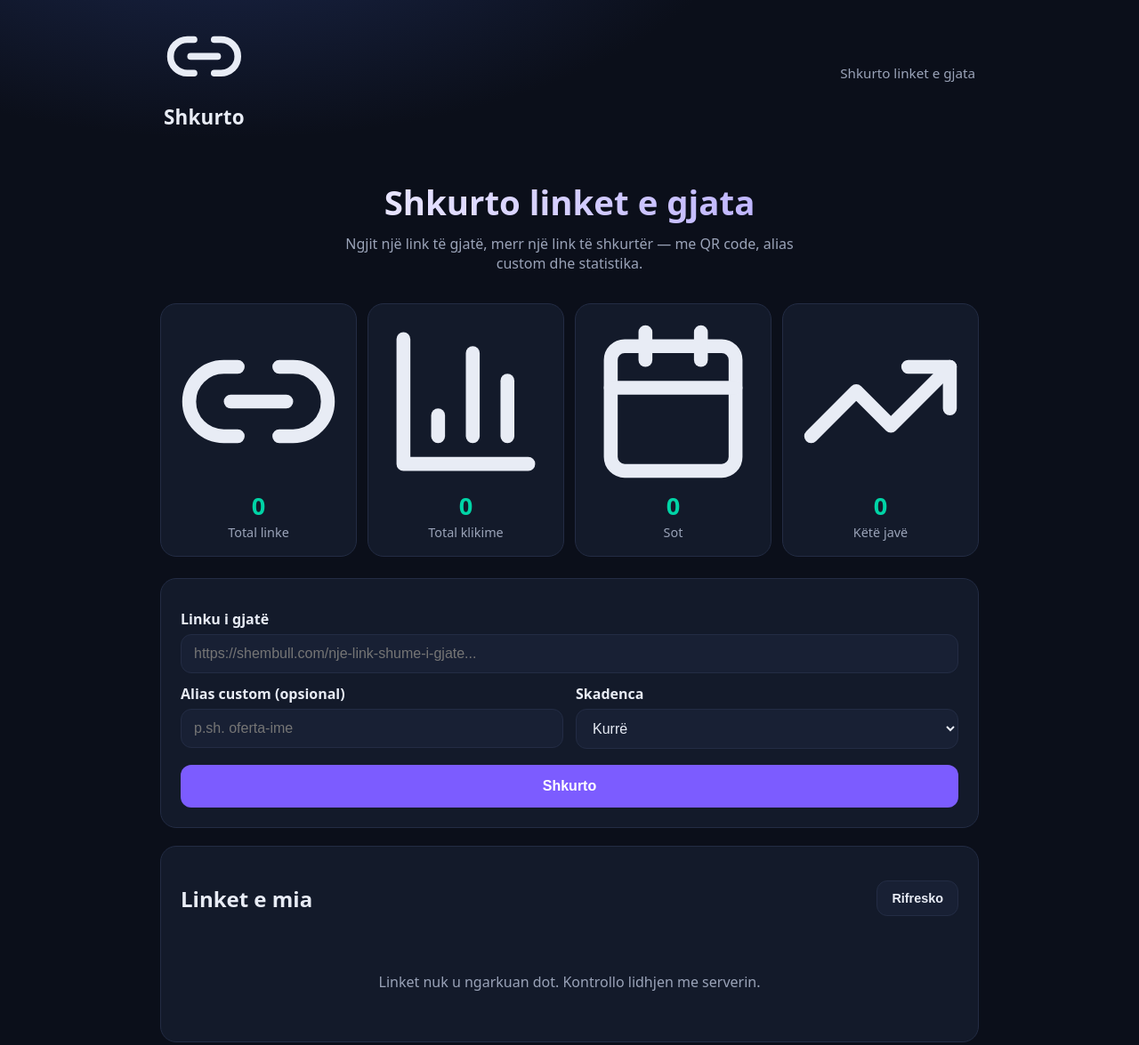
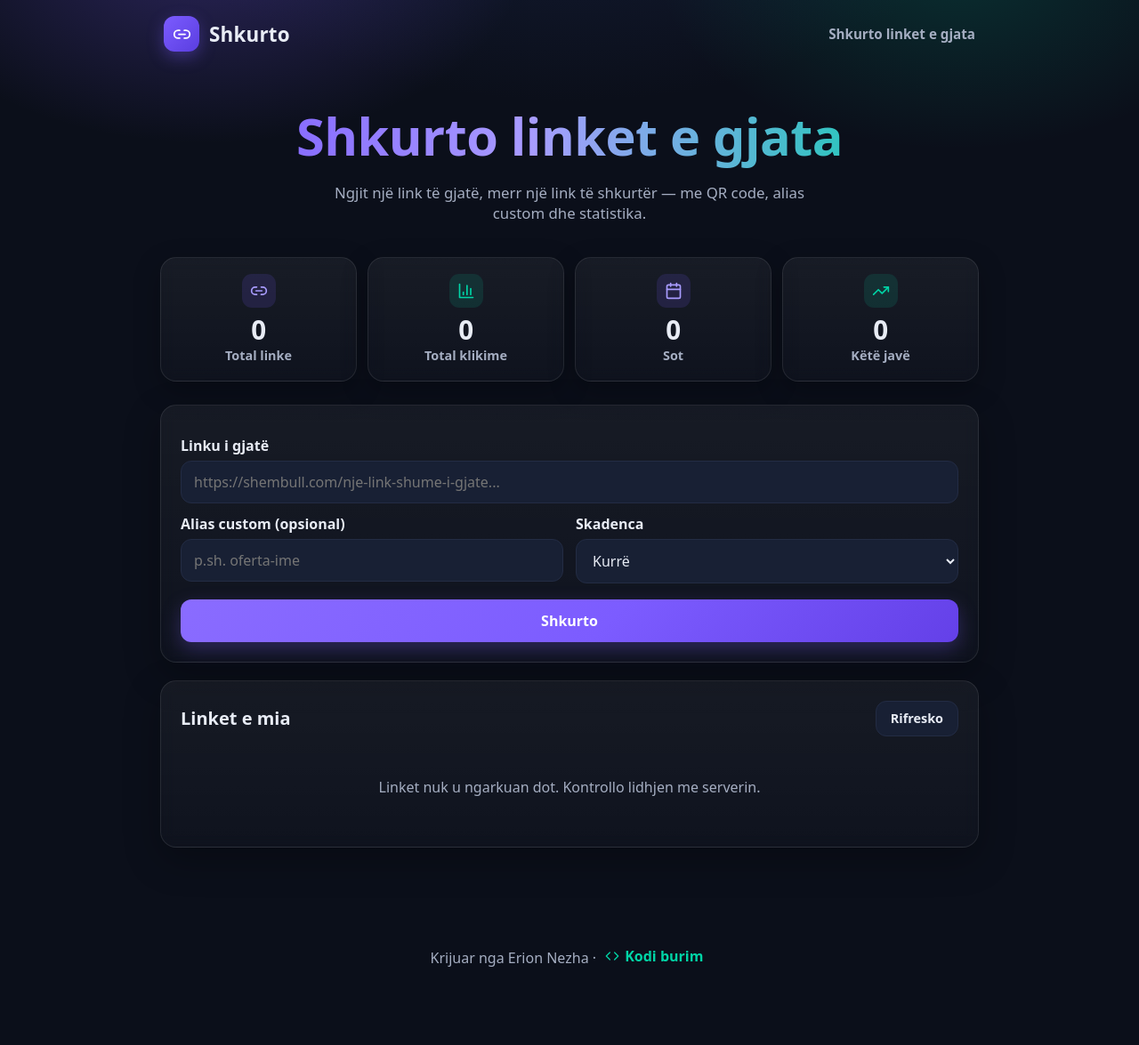
Before and after one commit to ErionNezha/shkurto, a website: page public/index.html in a window 1280 px wide. Shown: the top 1175 px of the page at 89% size. After the commit the page ends 1137 px from the top, so only its background shows below. Drawn offline with Linux system fonts and the light colour scheme; no server answers; a web font is replaced by a local one.

Commit message:
Shkurto: public/style.css

```diff
--- a/public/style.css
+++ b/public/style.css
@@ -1,35 +1,50 @@
-:root{--bg:#0b0f1a;--card:#131a2a;--card2:#182034;--text:#e8ecf5;--muted:#9aa3b8;--accent:#7c5cff;--accent2:#00d4a6;--danger:#ff5c7a;--border:#232c44;--radius:18px}
+/* style.css — Shkurto (dark premium: #0b0f1a + vjollcë #7c5cff + teal #00d4a6)
+   Fonti Manrope vetë-hostohet (variabël 200–800) — zero varësi të jashtme. */
+@font-face{font-family:'Manrope';font-style:normal;font-weight:200 800;font-display:swap;src:url('fonts/manrope-latin-ext.woff2') format('woff2');unicode-range:U+0100-02BA,U+02BD-02C5,U+02C7-02CC,U+02CE-02D7,U+02DD-02FF,U+0304,U+0308,U+0329,U+1D00-1DBF,U+1E00-1E9F,U+1EF2-1EFF,U+2020,U+20A0-20AB,U+20AD-20C0,U+2113,U+2C60-2C7F,U+A720-A7FF}
+@font-face{font-family:'Manrope';font-style:normal;font-weight:200 800;font-display:swap;src:url('fonts/manrope-latin.woff2') format('woff2');unicode-range:U+0000-00FF,U+0131,U+0152-0153,U+02BB-02BC,U+02C6,U+02DA,U+02DC,U+0304,U+0308,U+0329,U+2000-206F,U+20AC,U+2122,U+2191,U+2193,U+2212,U+2215,U+FEFF,U+FFFD}
+:root{--bg:#0b0f1a;--card:#131a2a;--card2:#182034;--glass:rgba(255,255,255,.04);--glass-border:rgba(255,255,255,.09);--text:#e8ecf5;--muted:#a5aec2;--accent:#7c5cff;--accent-light:#a99cff;--accent2:#00d4a6;--danger:#ff5c7a;--border:#232c44;--radius:18px}
 *{box-sizing:border-box}
-body{margin:0;background:radial-gradient(1000px 500px at 20% -10%,#1d2a52 0%,transparent 60%),var(--bg);color:var(--text);font-family:system-ui,-apple-system,Segoe UI,Roboto,sans-serif;min-height:100vh}
-.topbar{display:flex;justify-content:space-between;align-items:center;padding:18px 24px;max-width:960px;margin:0 auto}
-.brand{font-size:1.4rem;font-weight:800;letter-spacing:.2px}
-.tagline{color:var(--muted);font-size:.95rem}
-.container{max-width:960px;margin:0 auto;padding:10px 20px 40px}
-.hero{text-align:center;padding:26px 10px 10px}
-.hero h1{font-size:2.4rem;margin:0 0 10px;background:linear-gradient(90deg,#fff,#a99cff);-webkit-background-clip:text;background-clip:text;color:transparent}
-.subtitle{color:var(--muted);max-width:560px;margin:0 auto}
-.stats{display:grid;grid-template-columns:repeat(4,1fr);gap:12px;margin:24px 0}
-.stat-card{background:var(--card);border:1px solid var(--border);border-radius:var(--radius);padding:16px;text-align:center}
-.stat-num{display:block;font-size:1.7rem;font-weight:800;color:var(--accent2)}
-.stat-label{color:var(--muted);font-size:.9rem}
-.card{background:var(--card);border:1px solid var(--border);border-radius:var(--radius);padding:22px;margin-bottom:20px}
+::selection{background:rgba(124,92,255,.45);color:#fff}
+html{scrollbar-width:thin;scrollbar-color:#2c3852 transparent}
+::-webkit-scrollbar{width:9px;height:9px}
+::-webkit-scrollbar-thumb{background:#2c3852;border-radius:99px;border:2px solid var(--bg)}
+::-webkit-scrollbar-track{background:transparent}
+body{margin:0;background:var(--bg);color:var(--text);font-family:'Manrope',system-ui,-apple-system,"Segoe UI",Roboto,sans-serif;min-height:100vh;position:relative;overflow-x:hidden}
+body::before{content:'';position:absolute;inset:0 0 auto 0;height:640px;pointer-events:none;background:radial-gradient(560px 340px at 18% -60px,rgba(124,92,255,.28),transparent 65%),radial-gradient(520px 320px at 84% -40px,rgba(0,212,166,.16),transparent 65%),radial-gradient(700px 420px at 50% -180px,rgba(29,42,82,.55),transparent 70%)}
+.topbar{position:relative;display:flex;justify-content:space-between;align-items:center;padding:18px 24px;max-width:960px;margin:0 auto}
+.brand{display:flex;align-items:center;gap:11px;font-size:1.4rem;font-weight:800;letter-spacing:.2px}
+.brand-icon{display:inline-flex;align-items:center;justify-content:center;width:40px;height:40px;border-radius:12px;background:linear-gradient(135deg,var(--accent),#5a3ee0);color:#fff;box-shadow:0 6px 18px rgba(124,92,255,.35)}
+.brand-icon svg{width:21px;height:21px}
+.tagline{color:var(--muted);font-size:.95rem;font-weight:600}
+.container{position:relative;max-width:960px;margin:0 auto;padding:10px 20px 40px}
+.hero{text-align:center;padding:34px 10px 12px}
+.hero h1{font-size:clamp(2.5rem,6vw,3.6rem);line-height:1.14;padding-bottom:.13em;font-weight:800;letter-spacing:-.5px;margin:0 0 12px;background:linear-gradient(92deg,var(--accent) 5%,var(--accent-light) 45%,var(--accent2) 100%);-webkit-background-clip:text;background-clip:text;color:transparent}
+.subtitle{color:var(--muted);max-width:560px;margin:0 auto;font-size:1.05rem;font-weight:500}
+.stats{display:grid;grid-template-columns:repeat(4,1fr);gap:12px;margin:26px 0}
+.stat-card{background:linear-gradient(180deg,rgba(255,255,255,.055),rgba(255,255,255,.02));border:1px solid var(--glass-border);border-radius:var(--radius);padding:18px 16px;text-align:center;backdrop-filter:blur(8px);-webkit-backdrop-filter:blur(8px);box-shadow:0 10px 30px rgba(0,0,0,.25)}
+.stat-icon{display:inline-flex;align-items:center;justify-content:center;width:38px;height:38px;border-radius:11px;margin-bottom:9px;background:rgba(124,92,255,.14);color:var(--accent-light)}
+.stat-icon.teal{background:rgba(0,212,166,.12);color:var(--accent2)}
+.stat-icon svg{width:20px;height:20px}
+.stat-num{display:block;font-size:1.85rem;font-weight:800;color:var(--text);letter-spacing:-.3px;line-height:1.1}
+.stat-label{color:var(--muted);font-size:.9rem;font-weight:600}
+.card{background:linear-gradient(180deg,rgba(255,255,255,.05),rgba(255,255,255,.02));border:1px solid var(--glass-border);border-radius:var(--radius);padding:22px;margin-bottom:20px;backdrop-filter:blur(8px);-webkit-backdrop-filter:blur(8px);box-shadow:0 14px 40px rgba(0,0,0,.28)}
 label{display:block;font-weight:600;margin:12px 0 6px}
-input,select{width:100%;padding:12px 14px;border-radius:12px;border:1px solid var(--border);background:var(--card2);color:var(--text);font-size:1rem}
-input:focus,select:focus{outline:2px solid var(--accent)}
+input,select{width:100%;padding:12px 14px;border-radius:12px;border:1px solid var(--border);background:var(--card2);color:var(--text);font-size:1rem;font-family:inherit;transition:border-color .15s ease,box-shadow .15s ease}
+input:focus,select:focus{outline:none;border-color:var(--accent);box-shadow:0 0 0 3px rgba(124,92,255,.25)}
 .row{display:grid;grid-template-columns:1fr 1fr;gap:14px}
-button{background:var(--accent);color:#fff;border:none;padding:12px 20px;border-radius:12px;font-weight:700;cursor:pointer;font-size:1rem;transition:opacity .15s ease,transform .1s ease}
-button:hover{opacity:.92}
+button{background:linear-gradient(135deg,#8a6cff 0%,var(--accent) 55%,#6440e8 100%);color:#fff;border:none;padding:12px 20px;border-radius:12px;font-weight:700;cursor:pointer;font-size:1rem;font-family:inherit;box-shadow:0 8px 22px rgba(124,92,255,.28);transition:transform .15s ease,box-shadow .15s ease,opacity .15s ease}
+button:hover{transform:translateY(-1px);box-shadow:0 12px 26px rgba(124,92,255,.36)}
 button:active{transform:scale(.98)}
-button:disabled{opacity:.6;cursor:wait}
-button:focus-visible,a:focus-visible,input:focus-visible,select:focus-visible{outline:2px solid var(--accent2);outline-offset:2px}
+button:disabled{opacity:.6;cursor:wait;transform:none}
+button:focus-visible,a:focus-visible{outline:2px solid var(--accent2);outline-offset:2px}
 #shortenBtn{width:100%;margin-top:18px;min-height:48px}
-.btn-secondary{background:var(--card2);border:1px solid var(--border);color:var(--text);padding:8px 16px;font-size:.9rem;min-height:40px;display:inline-flex;align-items:center;justify-content:center;text-decoration:none;border-radius:12px;font-weight:700;cursor:pointer;transition:opacity .15s ease}
-.btn-secondary:hover{opacity:.92}
+.btn-secondary{background:var(--card2);border:1px solid var(--border);color:var(--text);padding:8px 16px;font-size:.9rem;min-height:40px;display:inline-flex;align-items:center;justify-content:center;text-decoration:none;border-radius:12px;font-weight:700;cursor:pointer;box-shadow:none;transition:border-color .15s ease,background .15s ease,transform .15s ease}
+.btn-secondary:hover{border-color:var(--accent);background:#1d2742;transform:translateY(-1px);box-shadow:none}
 .error{color:var(--danger);background:rgba(255,92,122,.1);border:1px solid rgba(255,92,122,.35);padding:10px 12px;border-radius:10px}
 .result{margin-top:20px;border-top:1px solid var(--border);padding-top:16px;animation:fadeSlide .25s ease}
 @keyframes fadeSlide{from{opacity:0;transform:translateY(5px)}to{opacity:1;transform:translateY(0)}}
 .result-row{display:flex;gap:10px}
-.result-row input{flex:1}
+.result-row input{flex:1;min-width:0}
 .result-row button{min-height:44px}
 .qr-wrap{text-align:center;margin-top:18px}
 .qr-wrap>a{display:inline-block;border-radius:12px}
@@ -40,16 +55,24 @@ button:focus-visible,a:focus-visible,input:focus-visible,select:focus-visible{ou
 .qr-box img{background:#fff;padding:8px;border-radius:10px;width:160px;height:160px}
 .qr-box .qr-download{margin-top:8px}
 .dash-head{display:flex;justify-content:space-between;align-items:center}
+.dash-head h2{margin:6px 0;font-size:1.25rem;font-weight:800}
 .links-list{display:flex;flex-direction:column;gap:10px;margin-top:12px}
-.link-item{background:var(--card2);border:1px solid var(--border);border-radius:14px;padding:14px}
+.link-item{background:var(--card2);border:1px solid var(--border);border-radius:14px;padding:14px;transition:border-color .18s ease,box-shadow .18s ease,transform .18s ease}
+.link-item:hover{border-color:rgba(124,92,255,.55);box-shadow:0 8px 24px rgba(0,0,0,.3),0 0 0 1px rgba(124,92,255,.18);transform:translateY(-1px)}
 .link-item .short{font-weight:800;color:var(--accent2);word-break:break-all}
 .link-item .orig{color:var(--muted);word-break:break-all;font-size:.92rem;margin:4px 0}
 .link-item .meta{font-size:.85rem;color:var(--muted);display:flex;flex-wrap:wrap;gap:12px}
 .link-actions{display:flex;gap:8px;margin-top:10px;flex-wrap:wrap}
 .link-actions button{padding:10px 14px;font-size:.88rem;min-height:40px}
-.btn-delete{background:var(--danger)}
+.btn-delete{background:linear-gradient(135deg,#ff7090,var(--danger) 60%,#e8385c);box-shadow:0 8px 22px rgba(255,92,122,.22)}
 .empty{color:var(--muted);text-align:center;padding:18px}
-footer{text-align:center;color:var(--muted);padding:24px}
-footer a{color:var(--accent2);text-decoration:none;display:inline-block;padding:11px 6px}
+.skeleton-card{border:1px solid var(--border);border-radius:14px;padding:14px;background:var(--card2)}
+.skeleton-line{height:13px;border-radius:7px;margin:7px 0;background:linear-gradient(90deg,rgba(255,255,255,.05) 25%,rgba(255,255,255,.13) 50%,rgba(255,255,255,.05) 75%);background-size:200% 100%;animation:shimmer 1.3s linear infinite}
+.skeleton-line.w45{width:45%}.skeleton-line.w70{width:70%}.skeleton-line.w90{width:90%}
+@keyframes shimmer{from{background-position:200% 0}to{background-position:-200% 0}}
+footer{position:relative;text-align:center;color:var(--muted);padding:24px}
+footer a{color:var(--accent2);text-decoration:none;display:inline-flex;align-items:center;gap:6px;padding:11px 6px;font-weight:600}
+footer a svg{width:16px;height:16px}
 footer a:hover{text-decoration:underline}
-@media(max-width:640px){.stats{grid-template-columns:repeat(2,1fr)}.row{grid-template-columns:1fr}.hero h1{font-size:1.9rem}.result-row{flex-direction:column}}
+@media(max-width:640px){.stats{grid-template-columns:repeat(2,1fr)}.row{grid-template-columns:1fr}.result-row{flex-direction:column}.tagline{display:none}}
+@media(prefers-reduced-motion:reduce){*,*::before,*::after{animation-duration:.01ms!important;animation-iteration-count:1!important;transition-duration:.01ms!important;scroll-behavior:auto!important}.skeleton-line{animation:none;background:rgba(255,255,255,.07)}}
```
